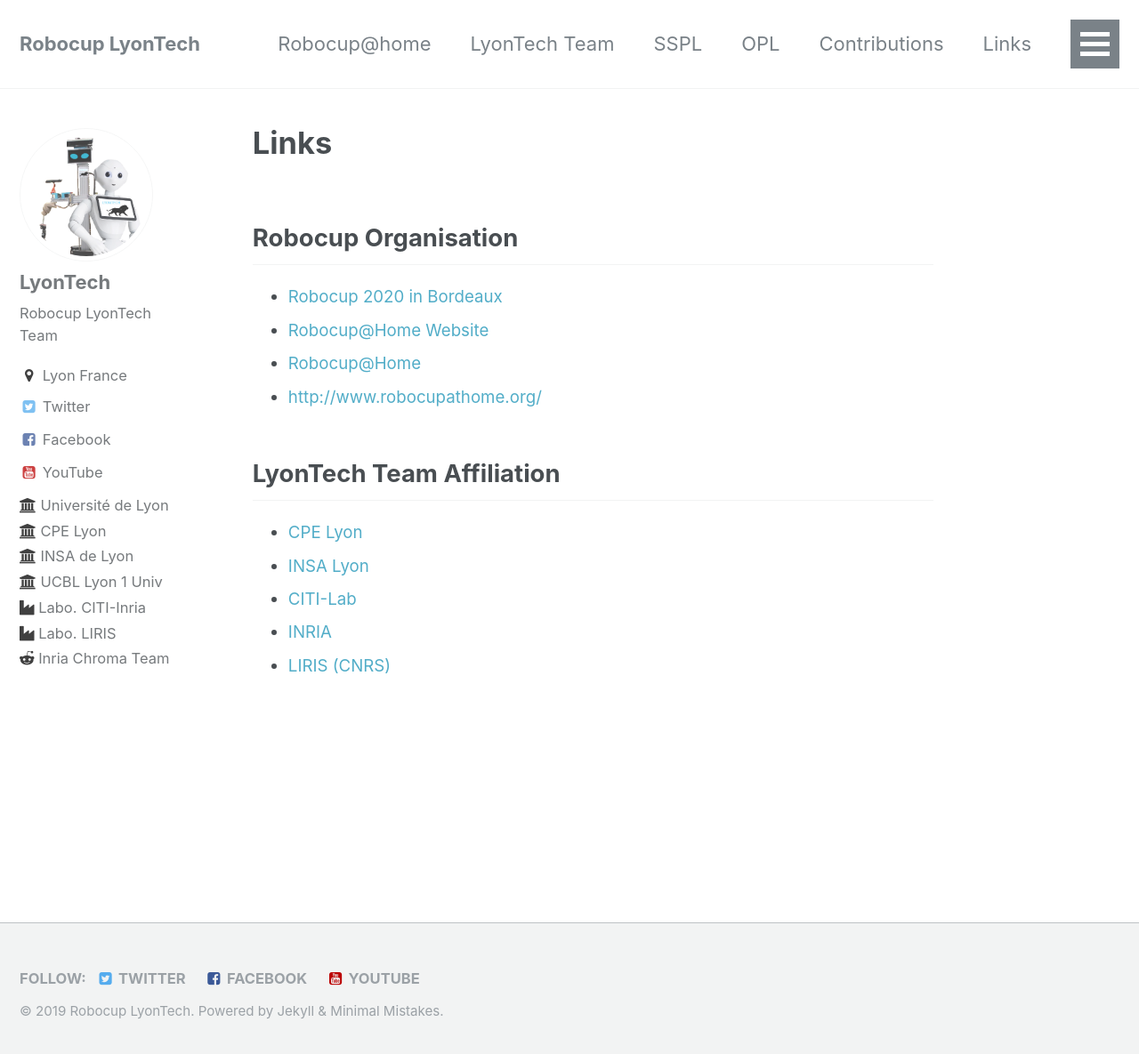
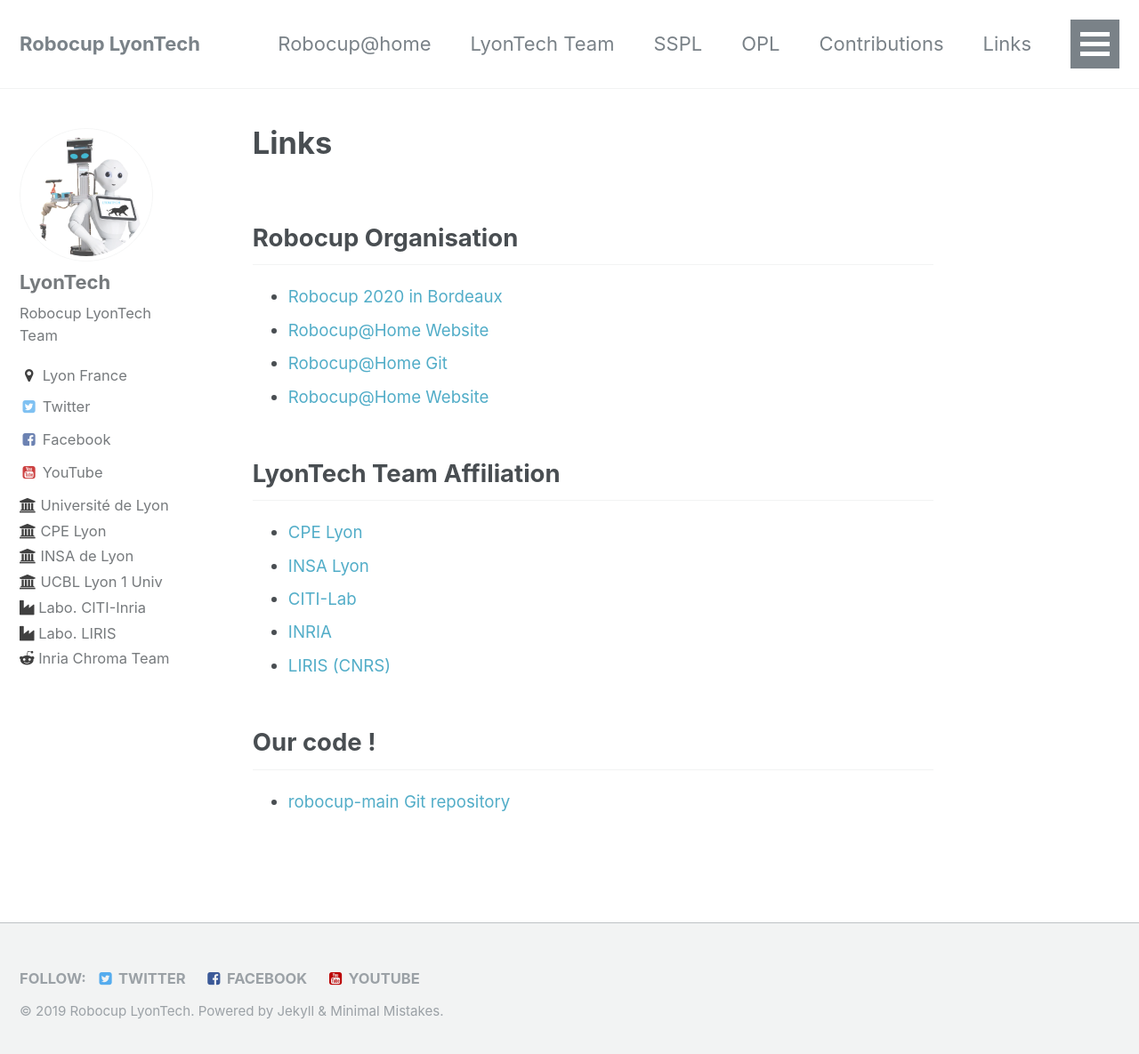
Before and after one commit to Robocup-Lyontech/Robocup-Lyontech.github.io, a Jekyll site: the page built from _pages/links.md, in a window 1280 px wide and 1193 px high. Shown: the top 1185 px of the window at 89% size. Built offline with Jekyll 4.4.1, drawn with Linux system fonts in a browser that asks for light colours.

Commit message:
Update links.md

```diff
--- a/_pages/links.md
+++ b/_pages/links.md
@@ -6,8 +6,8 @@
 ## Robocup Organisation
 - [Robocup 2020 in Bordeaux](https://www.robocup.fr/robocup-2020-1)
 - [Robocup@Home Website]()
-- [Robocup@Home](https://github.com/RoboCupAtHome)
-- [http://www.robocupathome.org/](http://www.robocupathome.org/)
+- [Robocup@Home Git](https://github.com/RoboCupAtHome)
+- [Robocup@Home Website](http://www.robocupathome.org/)
 
 ## LyonTech Team Affiliation
 - [CPE Lyon](https://www.cpe.fr/en/)
@@ -15,3 +15,6 @@
 - [CITI-Lab](http://www.citi-lab.fr/)
 - [INRIA](https://www.inria.fr/en/)
 - [LIRIS (CNRS)](https://liris.cnrs.fr/en)
+
+## Our code !
+- [robocup-main Git repository](https://github.com/Robocup-Lyontech/robocup-main)
```
